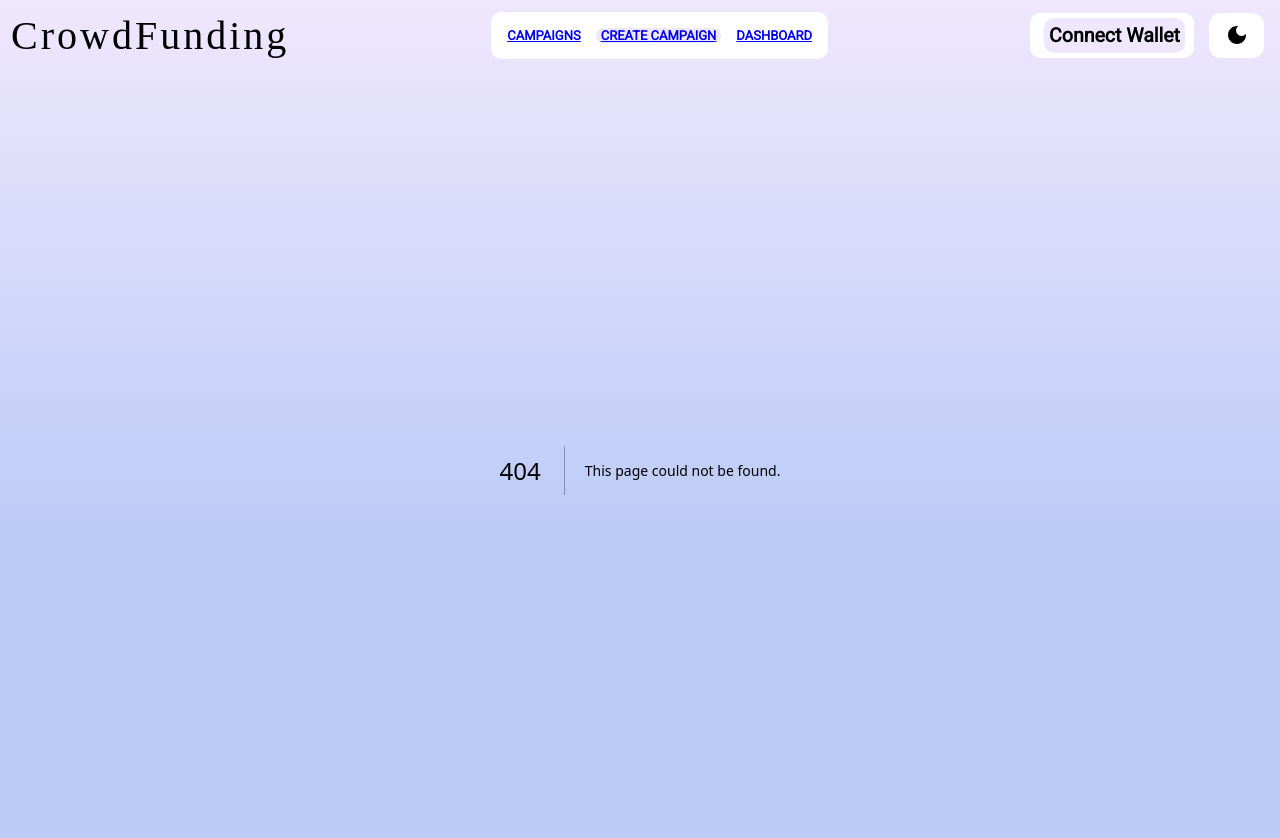
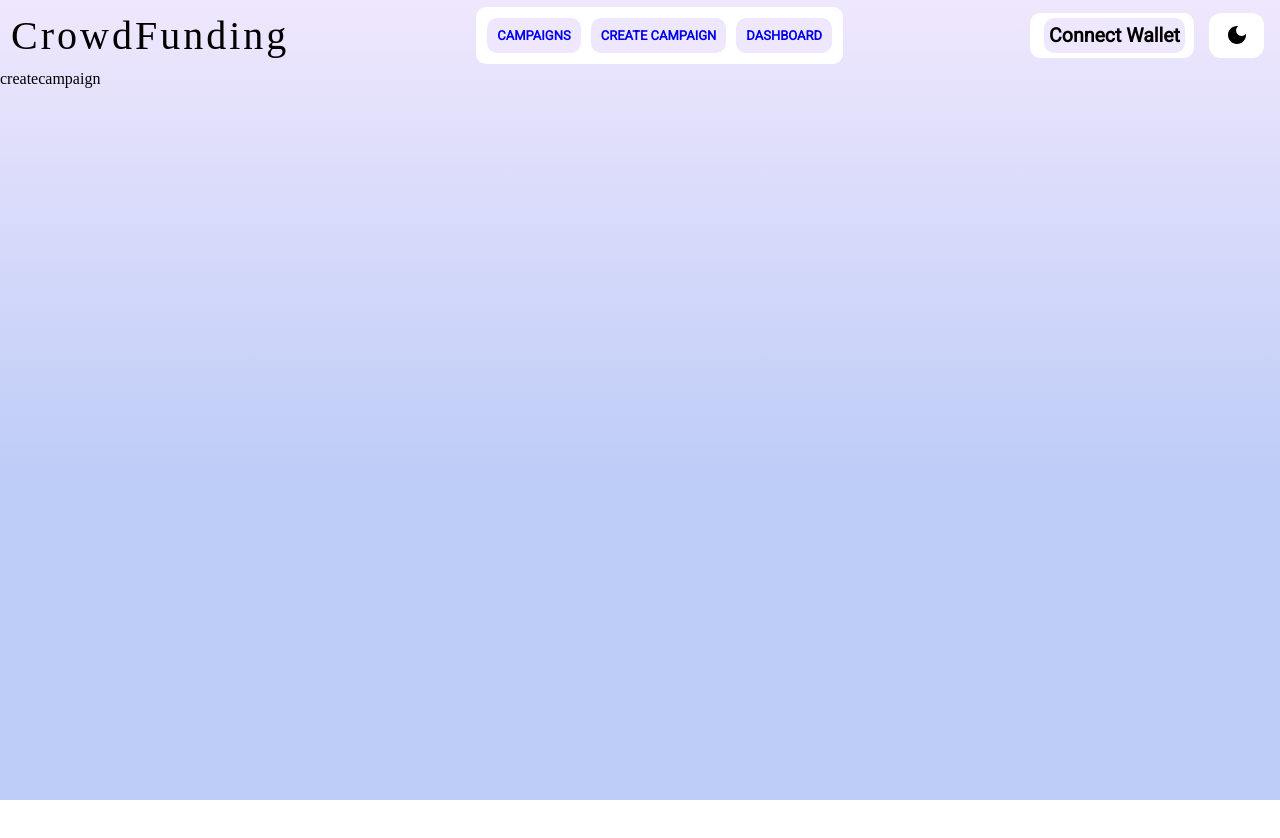
Before and after one commit to mayankbohra/CrowdFunding, a Next.js app in the folder crowdfunding/: page /createcampaign in a window 1280 px wide. Before the commit this address had no page. Shown: the top 838 px of the page. After the commit the page ends 800 px from the top, so only its background shows below. Built offline with nearby package versions, Linux system fonts and the light colour scheme; a web font is replaced by a local one.

Commit message:
improved header links

```diff
--- a/crowdfunding/components/layout/components/HeaderNav.js
+++ b/crowdfunding/components/layout/components/HeaderNav.js
@@ -1,28 +1,37 @@
-import styled from 'styled-components';
+import styled, { createGlobalStyle } from 'styled-components';
 import { useRouter } from 'next/router';
 import Link from 'next/link';
+
+const GlobalStyles = createGlobalStyle`
+  a {
+    text-decoration: none;
+  }
+`;
 
 const HeaderNav = () => {
   const Router = useRouter();
 
   return (
+    <div>
+      <GlobalStyles />
       <HeaderNavWrapper>
-            <Link passHref href={'/'}>
-                <HeaderNavLinks active={Router.pathname == "/" ? true : false} >
+        <Link href={'/'}>
+          <HeaderNavLinks active={Router.pathname == "/" ? "true" : "false"} >
             Campaigns
           </HeaderNavLinks>
         </Link>
-            <Link passHref href={'/createcampaign'}>
-                <HeaderNavLinks active={Router.pathname == "/createcampaign" ? true : false} >
+        <Link href={'/createcampaign'}>
+          <HeaderNavLinks active={Router.pathname == "/createcampaign" ? "true" : "false"} >
             Create Campaign
           </HeaderNavLinks>
         </Link>
-            <Link passHref href={'/dashboard'}>
-                <HeaderNavLinks active={Router.pathname == "/dashboard" ? true : false} >
+        <Link href={'/dashboard'}>
+          <HeaderNavLinks active={Router.pathname == "/dashboard" ? "true" : "false"} >
             Dashboard
           </HeaderNavLinks>
         </Link>
       </HeaderNavWrapper>
+    </div>
   )
 };
 
@@ -45,11 +54,12 @@ const HeaderNavLinks = styled.div`
   font-family: 'Roboto';
   margin: 5px;
   border-radius: 10px;
-  padding: 0 5px 0 5px;
+  padding: 10px 10px 10px 10px;
   cursor: pointer;
   text-transform: uppercase;
   font-weight: bold;
   font-size: small;
+  text-decoration: none;
 `;
 
 export default HeaderNav;
--- /dev/null
+++ b/crowdfunding/pages/createcampaign.js
@@ -0,0 +1,9 @@
+const createcampaign = () => {
+  return (
+    <div>
+      createcampaign
+    </div>
+  )
+}
+
+export default createcampaign
```
Also changed, not shown: crowdfunding/pages/dashboard.js (added, +9 -0 lines). Lines whose indentation alone changed are shown as unchanged.
